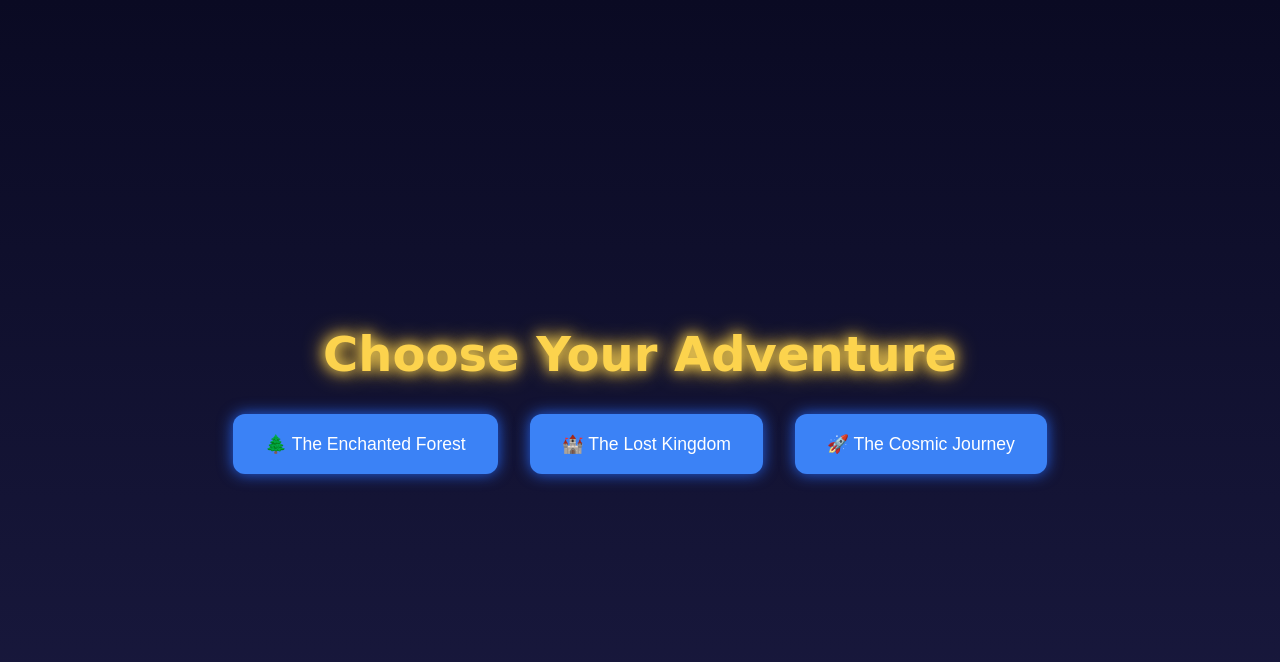
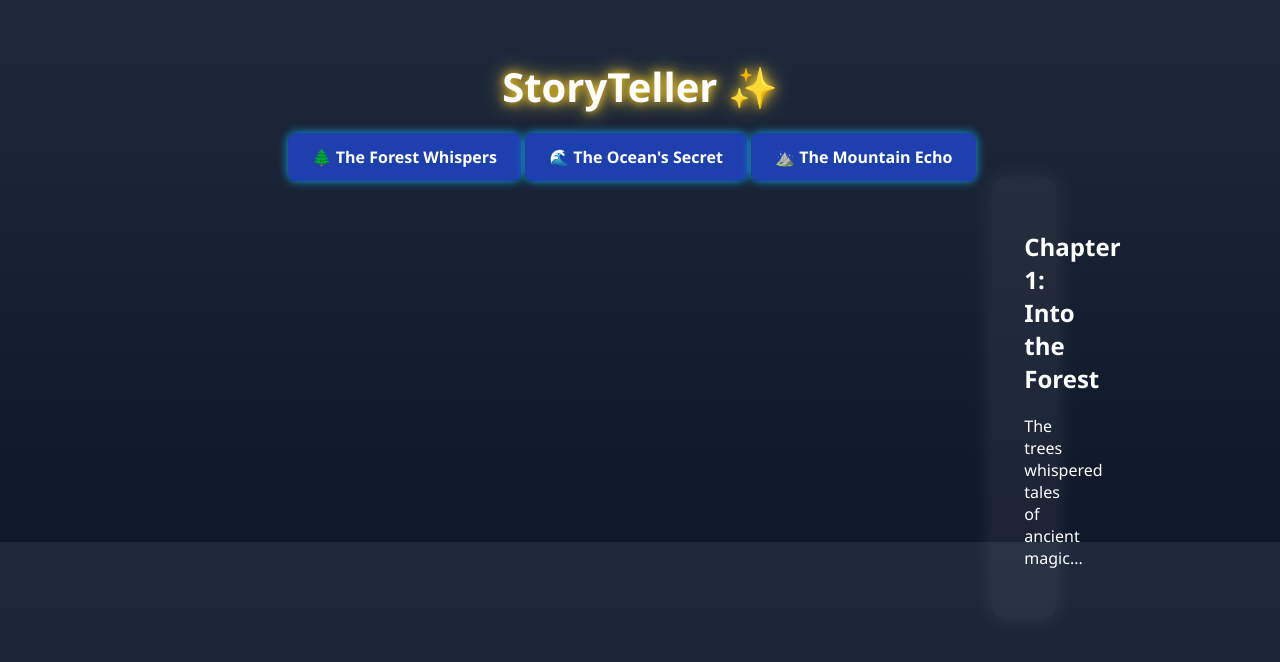
Before and after one commit to MEHA8/Story_teller, a plain HTML site: page index.html in a window 1280 px wide. Drawn offline with Linux system fonts and the light colour scheme; a web font is replaced by a local one.

Commit message:
CSS updated

```diff
--- a/index.html
+++ b/index.html
@@ -2,22 +2,38 @@
 <html lang="en">
 <head>
   <meta charset="UTF-8" />
-  <meta name="viewport" content="width=device-width, initial-scale=1.0" />
-  <title>Storyteller</title>
+  <meta name="viewport" content="width=device-width, initial-scale=1.0"/>
+  <title>StoryTeller</title>
   <link rel="stylesheet" href="style.css" />
 </head>
 <body>
-  <div id="home" class="screen">
-    <h1 class="title">Choose Your Adventure</h1>
-    <div class="story-options">
-      <button class="story-btn" data-story="story1">🌲 The Enchanted Forest</button>
-      <button class="story-btn" data-story="story2">🏰 The Lost Kingdom</button>
-      <button class="story-btn" data-story="story3">🚀 The Cosmic Journey</button>
+  <h1 class="title">StoryTeller ✨</h1>
+
+  <div class="story-options">
+    <input type="radio" name="story" id="story1" checked>
+    <input type="radio" name="story" id="story2">
+    <input type="radio" name="story" id="story3">
+
+    <div class="labels">
+      <label for="story1">🌲 The Forest Whispers</label>
+      <label for="story2">🌊 The Ocean's Secret</label>
+      <label for="story3">⛰️ The Mountain Echo</label>
+    </div>
+
+    <div class="story-container">
+      <div class="scene scene1">
+        <h2>Chapter 1: Into the Forest</h2>
+        <p>The trees whispered tales of ancient magic...</p>
+      </div>
+      <div class="scene scene2">
+        <h2>Chapter 1: The Ocean’s Whisper</h2>
+        <p>Waves crashed and revealed secrets deep below...</p>
+      </div>
+      <div class="scene scene3">
+        <h2>Chapter 1: Echoes of the Peak</h2>
+        <p>The wind carried voices of forgotten warriors...</p>
+      </div>
     </div>
   </div>
-
-  <div id="story-container"></div>
-
-  <script src="script.js"></script>
 </body>
 </html>
--- a/style.css
+++ b/style.css
@@ -1,113 +1,73 @@
-@import url('https://fonts.googleapis.com/css2?family=Gloock&family=Unbounded:wght@400;700&display=swap');
-
-* {
+body {
+  font-family: 'Segoe UI', sans-serif;
+  background: #0f172a;
+  color: #fff;
   margin: 0;
-  padding: 0;
-  box-sizing: border-box;
-}
-
-body {
-  font-family: 'Unbounded', cursive;
-  background: linear-gradient(to bottom, #0a0a23, #1a1a40);
-  color: #fff;
-  overflow-x: hidden;
-}
-
-.screen {
-  height: 100vh;
-  display: flex;
-  flex-direction: column;
-  justify-content: center;
-  align-items: center;
+  padding: 2rem;
   text-align: center;
-  padding: 2rem;
+  background-image: linear-gradient(to bottom, #1e293b, #0f172a);
 }
 
 .title {
-  font-size: 3rem;
+  font-size: 2.5rem;
+  text-shadow: 0 0 10px #facc15, 0 0 20px #fcd34d;
   margin-bottom: 2rem;
-  color: #fcd34d;
-  animation: glow 3s ease-in-out infinite alternate;
 }
 
 .story-options {
+  margin-bottom: 2rem;
   display: flex;
-  gap: 2rem;
-  flex-wrap: wrap;
   justify-content: center;
+  gap: 1rem;
 }
 
-.story-btn {
-  padding: 1.2rem 2rem;
-  border: none;
-  border-radius: 12px;
-  font-size: 1.1rem;
-  background: #3b82f6;
-  color: white;
-  cursor: pointer;
-  transition: transform 0.3s ease, box-shadow 0.3s ease;
-  box-shadow: 0 0 15px #2563eb;
+input[type="radio"] {
+  display: none;
 }
 
-.story-btn:hover {
-  transform: scale(1.1);
-  box-shadow: 0 0 25px #93c5fd;
+label {
+  background: #1e40af;
+  padding: 0.8rem 1.5rem;
+  border-radius: 8px;
+  cursor: pointer;
+  font-weight: bold;
+  color: #fff;
+  transition: all 0.3s ease;
+  box-shadow: 0 0 10px #0ea5e9;
 }
 
-@keyframes glow {
-  from {
-    text-shadow: 0 0 10px #fcd34d, 0 0 20px #fbbf24;
-  }
-  to {
-    text-shadow: 0 0 20px #fde68a, 0 0 30px #facc15;
-  }
+label:hover, input[type="radio"]:checked + label {
+  background: #2563eb;
+  transform: scale(1.05);
+  box-shadow: 0 0 20px #38bdf8;
 }
 
-#story-container {
-  display: none;
-  flex-direction: column;
-  align-items: center;
-  padding: 3rem;
-  background-size: cover;
-  background-position: center;
-  height: 100vh;
-  text-align: center;
-  transition: background 1s ease-in-out;
+/* Scenes */
+.story-container {
+  position: relative;
+  height: 300px;
+  margin-top: 2rem;
 }
 
-.scene-text {
-  font-size: 1.5rem;
-  max-width: 700px;
-  background: rgba(0, 0, 0, 0.6);
-  padding: 1.5rem;
-  border-radius: 10px;
-  animation: fadeIn 1s ease-in-out forwards;
+.scene {
+  position: absolute;
+  top: 0;
+  left: 0;
+  right: 0;
+  padding: 2rem;
+  opacity: 0;
+  transform: scale(0.95);
+  transition: opacity 1s ease, transform 1s ease;
+  border-radius: 12px;
+  background: rgba(255, 255, 255, 0.05);
+  box-shadow: 0 0 25px rgba(255, 255, 255, 0.1);
 }
 
-.next-btn {
-  margin-top: 2rem;
-  padding: 0.8rem 1.5rem;
-  font-size: 1rem;
-  background: #f59e0b;
-  border: none;
-  border-radius: 8px;
-  color: white;
-  cursor: pointer;
-  transition: transform 0.3s ease;
+/* Show scenes based on radio button selection */
+#story1:checked ~ .story-container .scene1,
+#story2:checked ~ .story-container .scene2,
+#story3:checked ~ .story-container .scene3 {
+  opacity: 1;
+  transform: scale(1);
+  z-index: 1;
 }
-
-.next-btn:hover {
-  transform: scale(1.05);
-  background: #fbbf24;
-}
-
-@keyframes fadeIn {
-  from {
-    opacity: 0;
-    transform: translateY(20px);
-  }
-  to {
-    opacity: 1;
-    transform: translateY(0);
-  }
-}
```
